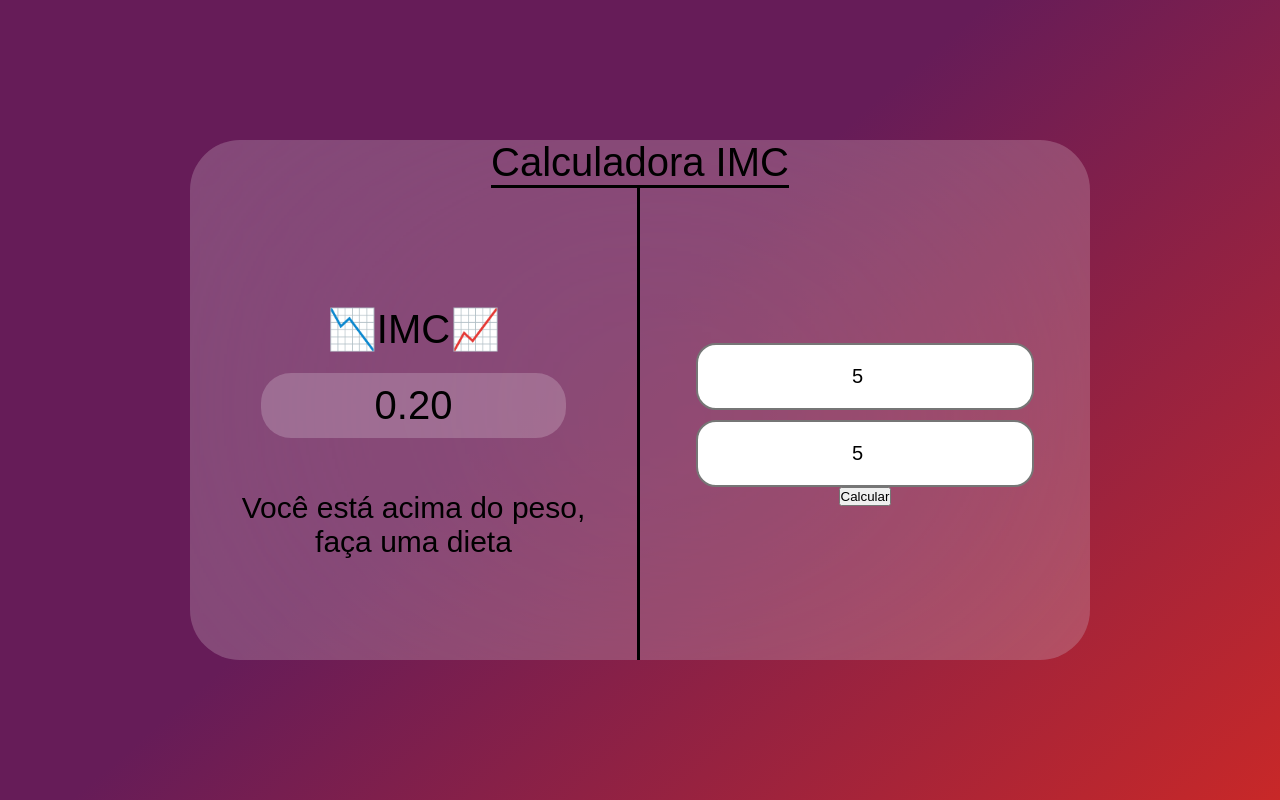
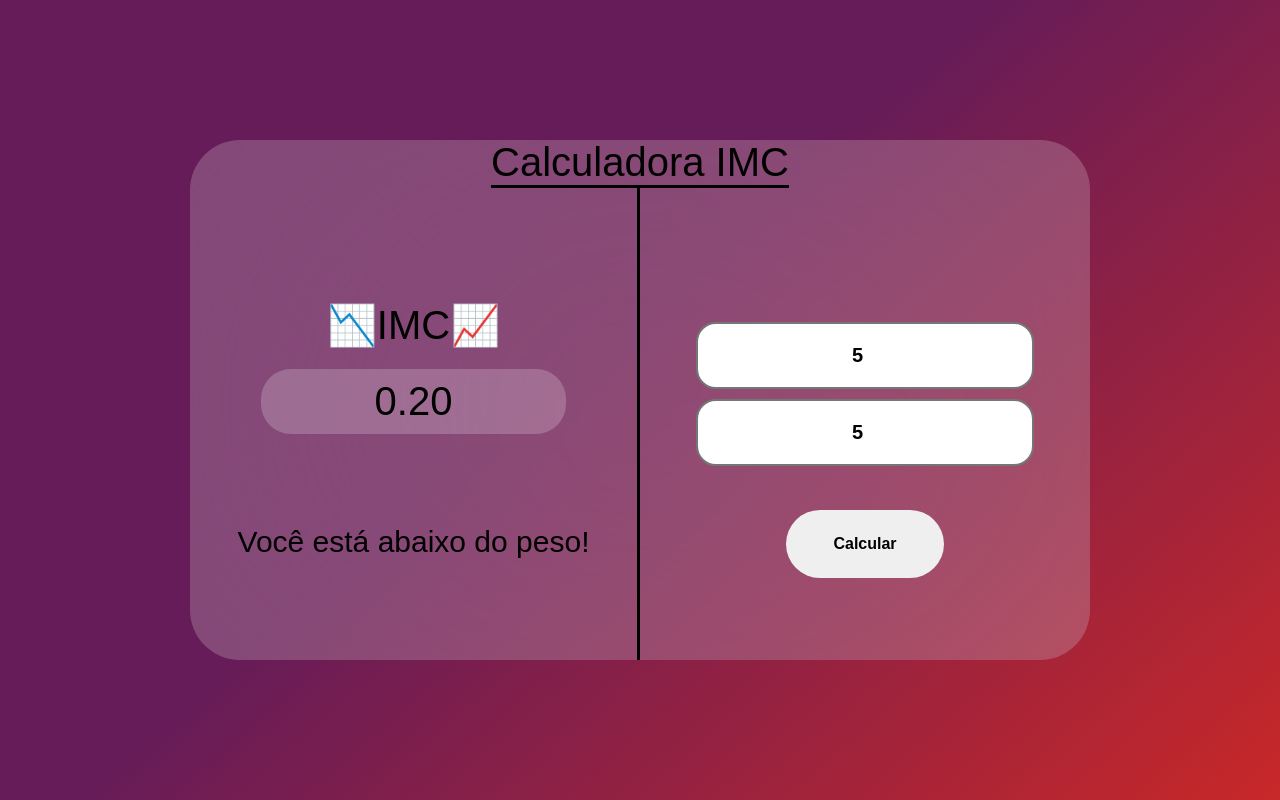
Before and after one commit to victorRicardo1/calculadora-imc, a plain HTML site: page index.html in a window 1280 px wide. Both pictures are taken after typing "5", "5" into the empty fields and a click on the button "Calcular". Drawn offline with Linux system fonts and the light colour scheme.

Commit message:
Finished

```diff
--- a/index.html
+++ b/index.html
@@ -15,10 +15,10 @@
             <div class="result">
                 <div class="imcResultcamp">
                     <p>📉IMC📈</p>
-                    <span class="imcResult">2</span>
+                    <span class="imcResult">0</span>
                 </div>
                 <div class="conclusaoDiv">
-                    <p class="conclusao">Você está acima do peso, faça uma dieta</p>
+                    <p class="conclusao"></p>
                 </div>
             </div>
             <div class="info">
@@ -29,7 +29,6 @@
                     </div>
                     <div class="btnBox">
                         <button type="submit" id="calcBtn" class="calcBtn">Calcular</button>
-
                     </div>
                 </div>
             </div>
--- a/src/script/index.js
+++ b/src/script/index.js
@@ -12,4 +12,21 @@ calcBtn.addEventListener('click', ()=>{
     const pesoValue = parseFloat(pesoInp.value);
     imc = pesoValue / (alturaValue) ** 2;
     imcResultEl.textContent = imc.toFixed(2);
+    if(alturaInp == 'null' && pesoInp == 'null'){
+        imcResultEl.textContent = '0'
+    }
+
+    if(imc < 18.5){
+        concResult.textContent = 'Você está abaixo do peso!';
+    }else if(imc >= 18.6 && imc <= 24.9){
+        concResult.textContent = 'Você está no peso ideal, parabéns!';
+    }else if(imc >= 25 && imc <= 29.9){
+        concResult.textContent = 'Você está levemente acima do peso';
+    }else if(imc >= 30 && imc <= 34.9){
+        concResult.textContent = 'Você está com obesidade grau 1';
+    }else if(imc >= 35 && imc <= 39.9){
+        concResult.textContent = 'Você está com obesidade severa';
+    }else if(imc >= 40){
+        concResult.textContent = 'Você está com obesidade mórbida';
+    }
 })
--- a/src/styles/main.css
+++ b/src/styles/main.css
@@ -80,7 +80,7 @@ body {
 .imcResultcamp{
     display: flex;
     flex-direction: column;
-    padding-top: 24%;
+    padding-top: 23%;
     gap: 20px;
     align-items: center;
     height: 50%;
@@ -95,7 +95,7 @@ body {
 .formulario {
     width: 100%;
     display: flex;
-    justify-content: center;
+    justify-content: space-between;
     align-items: center;
     flex-direction: column;
 }
@@ -103,9 +103,21 @@ body {
 .formulario .infoDiv{
     display: flex;
     gap: 10px;
-    align-items: center;
+    height: 50%;
+    align-items:center;
+    justify-content: end;
     flex-direction: column;
     width: 100%;
+    height: 59%;
+}
+
+.btnBox{
+    display: flex;
+    height: 30%;
+    padding-bottom: 20%;
+    width: 100%;
+    align-items: center;
+    justify-content: center;
 }
 
 .inpPeso, .inpAltura{
@@ -115,7 +127,24 @@ body {
     border-style: solid;
     width: 75%;
     font-size: 20px;
+    font-weight: bold;
 }
+
+.calcBtn{
+    border: none;
+    border-radius: 50px;
+    padding: 25px;
+    width: 35%;
+    font-size: 16px;
+    font-weight: bold;
+}
+
+.calcBtn:hover{
+    background-color:rgba(255, 251, 251, 0.304);
+    transition: 0.2s;
+}
+
+
 
 .active{
     background-color: #c7365fdd;
```
